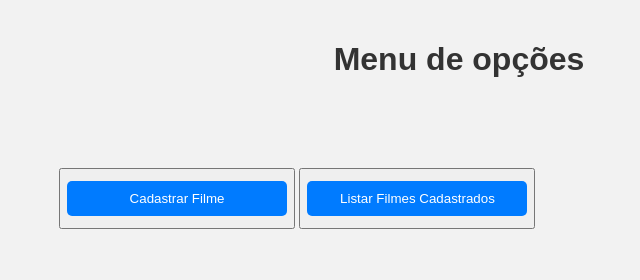
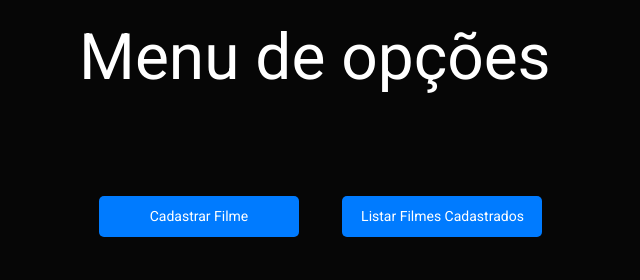
Before and after one commit to acp-athena/CADASTRO_PPI, a website: page public/index.html in a window 1280 px wide. Shown: the whole page, without its empty margins (181-821 px from the left). Drawn offline with nearby package versions, Linux system fonts and the light colour scheme.

Commit message:
atualização

```diff
--- a/index.js
+++ b/index.js
@@ -22,14 +22,14 @@ app.use('/cadastro', (req,resp)=>{
     });
     resp.write('<html>');
     resp.write('<head>');
-    resp.write('<title>Cadastro retorno</title>');
+    resp.write('<title>Cadastro</title>');
     resp.write('<meta charset="utf-8">');
-    resp.write('<link href="https://cdn.jsdelivr.net/npm/bootstrap@5.0.2/dist/css/bootstrap.min.css" rel="stylesheet" integrity="sha384-EVSTQN3/azprG1Anm3QDgpJLIm9Nao0Yz1ztcQTwFspd3yD65VohhpuuCOmLASjC" crossorigin="anonymous">')
+    resp.write('<link rel="stylesheet" href="https://cdn.jsdelivr.net/npm/bootswatch@4.5.2/dist/cyborg/bootstrap.min.css" integrity="sha384-nEnU7Ae+3lD52AK+RGNzgieBWMnEfgTbRHIwEvp1XXPdqdO6uLTd/NwXbzboqjc2" crossorigin="anonymous">')
     resp.write('</head>');
     resp.write('<body>');
     resp.write('<div>')
-    resp.write(`<h1>Filme ${nome} cadastrado com sucesso!</h1>`);
-    resp.write('<button class="opcao"><a href="/cadastro.html">Cadastrar filme</a></button>');
+    resp.write(`<h1 style="text-align: center">Filme ${nome} cadastrado com sucesso!</h1>`);
+    resp.write('<button class="opcao"><a href="/cadastro.html">Cadastrar novo filme</a></button>');
     resp.write("<br/>");
     resp.write('<button class="opcao"><a href="/listarFilmes">Listar filmes cadastrados</a></button>');
     resp.write('</div>')
@@ -43,7 +43,7 @@ app.use('/listarFilmes', (req,resp)=>{
     resp.write('<head>');
     resp.write('<title>Lista filmes</title>');
     resp.write('<meta charset="utf-8">');
-    resp.write('<link href="https://cdn.jsdelivr.net/npm/bootstrap@5.0.2/dist/css/bootstrap.min.css" rel="stylesheet" integrity="sha384-EVSTQN3/azprG1Anm3QDgpJLIm9Nao0Yz1ztcQTwFspd3yD65VohhpuuCOmLASjC" crossorigin="anonymous">')
+    resp.write('<link rel="stylesheet" href="https://cdn.jsdelivr.net/npm/bootswatch@4.5.2/dist/cyborg/bootstrap.min.css" integrity="sha384-nEnU7Ae+3lD52AK+RGNzgieBWMnEfgTbRHIwEvp1XXPdqdO6uLTd/NwXbzboqjc2" crossorigin="anonymous">')
     resp.write('</head>');
     resp.write('<body>');
     resp.write('<h1>Lista de Filmes</h1>');
--- a/public/index.html
+++ b/public/index.html
@@ -4,23 +4,19 @@
     <meta charset="UTF-8">
     <meta name="viewport" content="width=device-width, initial-scale=1.0">
     <title>Home</title>
+    <link rel="stylesheet" href="https://cdn.jsdelivr.net/npm/bootswatch@4.5.2/dist/cyborg/bootstrap.min.css" integrity="sha384-nEnU7Ae+3lD52AK+RGNzgieBWMnEfgTbRHIwEvp1XXPdqdO6uLTd/NwXbzboqjc2" crossorigin="anonymous">
     <style>
-        body {
-            font-family: Arial, sans-serif;
-            margin: 0;
-            padding: 0;
-            background-color: #f2f2f2;
-        }
-
         .container {
             max-width: 800px;
             margin: 0 auto;
             padding: 20px;
         }
 
-        h1 {
-            text-align: center;
-            color: #333;
+        .btn {
+            padding: 10px 20px;
+            border: none;
+            border-radius: 5px;
+            cursor: pointer;
         }
 
         .menu {
@@ -44,14 +40,20 @@
             background-color: #00264e;
         }
 
+        @media (max-width: 768px) {
+            .container {
+                padding: 10px;
+            }
+        }
+
     </style>
 </head>
 <body>
     <div class="container">
-    <h1>Menu de opções</h1>
-    <br/>
-    <button class="menu"><a href="cadastro.html">Cadastrar Filme</a></button>
-    <button class="menu"><a href="/listarFilmes">Listar Filmes Cadastrados</a></button>
+        <h1>Menu de opções</h1>
+        <br/>
+        <button class="btn menu"><a href="cadastro.html">Cadastrar Filme</a></button>
+        <button class="btn menu"><a href="/listarFilmes">Listar Filmes Cadastrados</a></button>
     </div>
 </body>
 </html>
```
Also changed, not shown: public/cadastro.html (+3 -12 lines).
